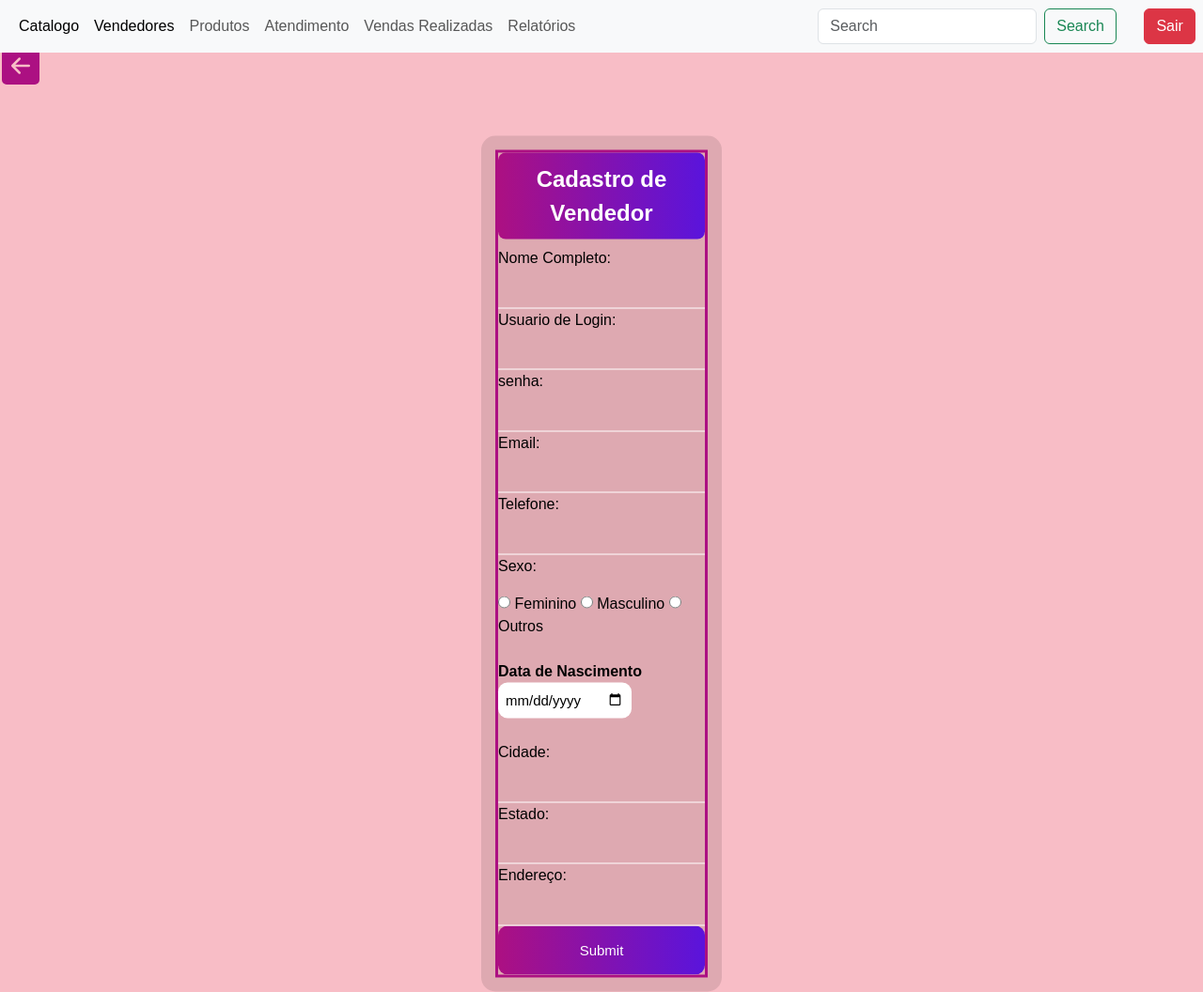
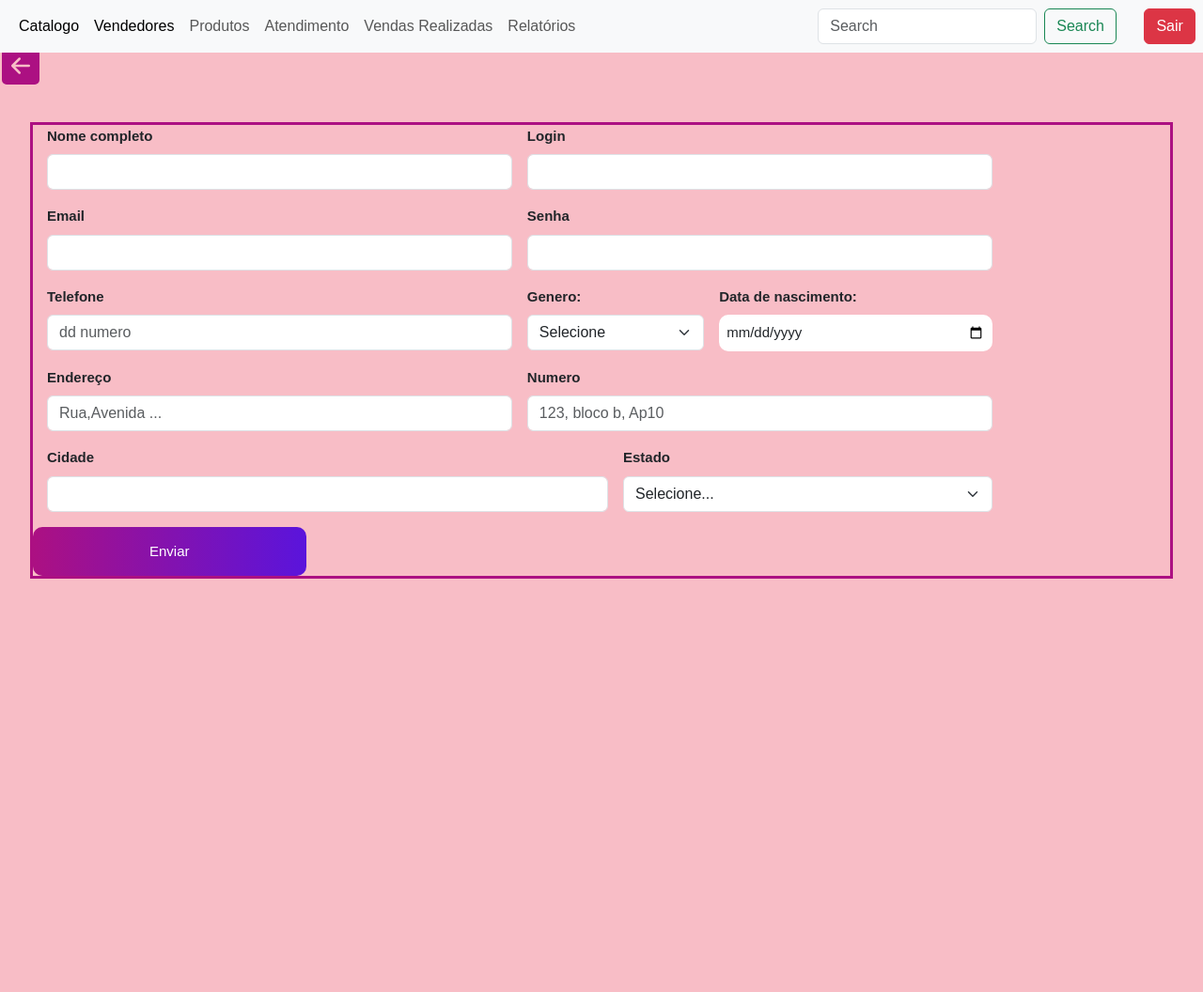
Before and after one commit to rodrigosilvadeoliveira/flowersmakes, a PHP site: page /formulario.php in a window 1280 px wide. Shown: the whole page at 94% size. After the commit the page ends 616 px from the top, so only its background shows below. Run offline with PHP 8.4, Linux system fonts and the light colour scheme; the visitor is signed in with stand-in values (Sample User, id 1); some libraries are stand-ins or nearby versions.

Commit message:
Atualizando formulários com stilos do bootstrap

```diff
--- a/formulario.php
+++ b/formulario.php
@@ -1,22 +1,12 @@
 <?php include("cabecalho.php")?>
 <?php
+include('verificarLogin.php');
+verificarLogin();
 if(isset($_POST['submit']))
 {
     //print ('Nome: ' . $_POST['nome']);
     //print('<br>');
-    //print ('Email: ' . $_POST['email']);
-    //print('<br>');
-    //print ('Telefone: ' . $_POST['telefone']);
-    //print('<br>');
-    //print ('Sexo: ' . $_POST['genero']);
-    //print('<br>');
-    //print ('Data de nascimento: ' . $_POST['data_nascimento']);
-    //print('<br>');
-    //print ('Cidade: ' . $_POST['cidade']);
-    //print('<br>');
-    //print ('Estado: ' . $_POST['estado']);
-    //print('<br>');
-    //print ('Endereço: ' . $_POST['endereco']);
+
     include_once('config.php');
 
     $nome = $_POST['nome'];
@@ -55,7 +45,8 @@ header('Location: login.php');
   <path d="M16 14a2 2 0 0 1-2 2H2a2 2 0 0 1-2-2V2a2 2 0 0 1 2-2h12a2 2 0 0 1 2 2v12zm-4.5-6.5H5.707l2.147-2.146a.5.5 0 1 0-.708-.708l-3 3a.5.5 0 0 0 0 .708l3 3a.5.5 0 0 0 .708-.708L5.707 8.5H11.5a.5.5 0 0 0 0-1z"/>
 </svg>
 </a>
-    <div class="box">
+<!--
+<div class="box">
         <form action="formulario.php" method="POST">
             <fieldset>
                 <legend><b>Cadastro de Vendedor</b></legend>
@@ -120,5 +111,96 @@ header('Location: login.php');
             </fieldset>
         </form>
     </div>
+-->
+
+<fieldset class="boxformularioProduto" style="width: 95%; height: 220%; margin: 40px auto; background-color:#f8bdc6">
+    <form class="row g-3" action="formulario.php" method="POST">
+    <div class="col-md-5">
+    <label for="nome" class="form-label">Nome completo</label>
+    <input type="text" name="nome" id="nome" class="form-control" id="inputCity">
+  </div>
+  <div class="col-md-5">
+    <label for="usuario" class="form-label">Login</label>
+    <input type="text" name="usuario" id="usuario" class="form-control" id="inputCity">
+  </div>
+  <div class="col-md-5">
+    <label for="email" class="form-label">Email</label>
+    <input type="email"  name="email" id="email" class="form-control">
+  </div>
+  <div class="col-md-5">
+    <label for="senha" class="form-label">Senha</label>
+    <input type="password"  name="senha" id="senha" class="form-control">
+  </div>
+  <div class="col-5">
+    <label for="telefone" class="form-label">Telefone</label>
+    <input type="tel" class="form-control" name="telefone" id="telefone" placeholder="dd numero">
+  </div>
+  <div class="col-md-2">
+    <label for="inputState" class="form-label">Genero:</label>
+    <select id="inputState" class="form-select" name="genero">
+    <option value="">Selecione</option>
+    <option value="masculino">Masculino</option>
+    <option value="feminino">Feminino</option>
+    <option value="outros">Outros</option>
+    </select>
+  </div>
+  <div class="col-3">
+    <label for="data_nascimento" class="form-label">Data de nascimento:</label>
+    <input type="date" name="data_nascimento" id="data_nascimento"class="form-control">
+  </div>
+  <div class="col-5">
+    <label for="endereco" class="form-label">Endereço</label>
+    <input type="text" name="endereco" id="endereco" class="form-control" placeholder="Rua,Avenida ...">
+  </div>
+  <div class="col-5">
+    <label for="numero" class="form-label">Numero</label>
+    <input type="text" class="form-control" name="numero" id="numero" placeholder="123, bloco b, Ap10">
+  </div>
+  <div class="col-md-6">
+    <label for="cidade" class="form-label">Cidade</label>
+    <input type="text" name="cidade" id="cidade" class="form-control">
+  </div>
+  <div class="col-md-4">
+    <label for="estado" class="form-label">Estado</label>
+    <select name="estado" id="estado" class="form-select">
+      <option selected>Selecione...</option>
+      <option value="acre">AC</option>
+      <option value="alagoas">AL</option>
+      <option value="amapa">AP</option>
+      <option value="amazonas">AM</option>
+      <option value="bahia">BH</option>
+      <option value="ceara">CE</option>
+      <option value="distritoFederal">DF</option>
+      <option value="espiritoSanto">ES</option>
+      <option value="goias">GO</option>
+      <option value="maranhao">MA</option>
+      <option value="matoGrosso">MT</option>
+      <option value="matoGrossodoSul">MS</option>
+      <option value="minasGerai">MG</option>
+      <option value="para">PA</option>
+      <option value="paraiba">PB</option>
+      <option value="parana">PR</option>
+      <option value="pernanbuco">PE</option>
+      <option value="piaui">PI</option>
+      <option value="riodeJaneiro">RJ</option>
+      <option value="rioGrandedoNorte">RN</option>
+      <option value="rioGrandedoSul">RS</option>
+      <option value="rodonia">RO</option>
+      <option value="roraima">RR</option>
+      <option value="santaCatarina">SC</option>
+      <option value="saoPaulo">SP</option>
+      <option value="sergipe">SE</option>
+      <option value="tocantis">TO</option>
+    </select>
+  </div>
+   </label>
+    </div>
+  </div>
+  <div class="col-3">
+    <button type="submit" name="submit" id="submit" class="btn btn-primary">Enviar</button>
+  </div>
+</form>
+</fieldset>
+
 </body>
 </html>
--- a/style.css
+++ b/style.css
@@ -113,16 +113,15 @@ body{
 
 /*formulario dados cadastro do usuario - pagina formulario*/
 .box{
-    position: absolute;
+    position: ;
     top: 75%;
     left: 50%;
-    transform: translate(-50%,-50%);
     border-radius: 15px;
     color: black;
     background-color: rgba(0, 0, 0, 0.1);
     padding: 15px;
     border-radius: 15px;
-    width: 20%;
+    width: 80%;
 }
 
 fieldset{
@@ -172,11 +171,22 @@ legend{
     width: 98%;
     margin-left: 5px;
 }
-/*Campos do formulario produtos*/
+/*Campos do formulario produtos e vendedores*/
 .nomedoCampo{
-    margin-left: 5px;
+    margin-left: 15px;
     font-size: 15px;
     font-weight: bold;
+}
+.form-label{
+    margin-left: 15px;
+    font-size: 15px;
+    font-weight: bold;
+}
+.form-control{
+    margin-left: 15px;
+}
+.form-select{
+    margin-left: 15px;
 }
 /*campos de texto e numeros de formulario produtos e vendas*/
 .campoTexto{
@@ -261,7 +271,7 @@ legend{
     margin-top: 15px;
     margin-left: 155px;
     background-image: linear-gradient(to right, rgb(172, 16, 130), rgb(90,20,220));
-    width: 60%;
+    width: 50%;
     border: none;
     padding: 10px;
     color: white;
--- a/vendas.php
+++ b/vendas.php
@@ -274,15 +274,15 @@ echo "</tr>";
             <div class="modal-footer">
             <form method="POST" id="selectPagamento" action="vendas.php">
                 <label for="tipodePagamento"><b>Forma de Pagamento:</b></label><br>
-                <select id="tipodePagamento" name="tipodePagamento">
+                <select id="tipodePagamento" name="tipodePagamento" required>
                 <option value="">Selecione</option>
                 <option value="credito">Crédito</option>
                 <option value="debito">Débito</option>
                 <option value="pix">Pix</option>
                 <option value="dinheiro">A vista</option>
-            </select><br>
+            </select>
             <label for="tipodePagamento"><b>Valor Total:</b>
-            <input type="text" name="valorTotal" value="<?php echo $valorTotal; ?>"></label><br>
+            <input type="text" name="valorTotal" value="<?php echo $valorTotal; ?>" required></label><br>
             <p>Tem certeza de que deseja confirmar a compra?</p>
             <button type="submit" name="confirmar_compra" class="btn btn-primary" style= 'margin-left:15%'>Confirmar</button>
         </form>
```
Also changed, not shown: cadastroProduto.php (+23 -25 lines), relatorio_vendas.php (+5 -5 lines), relatorios.php (+4 -3 lines).
